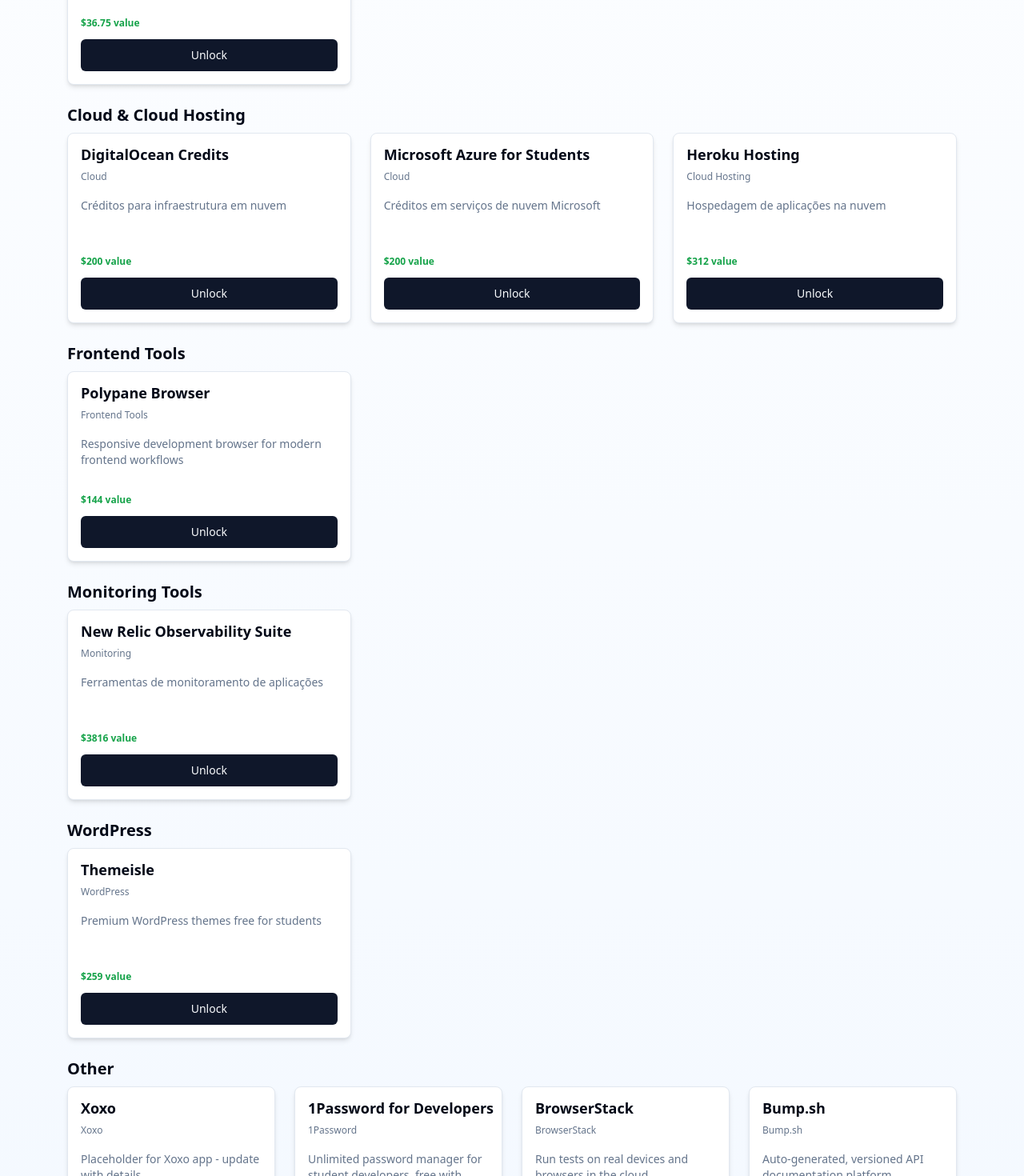
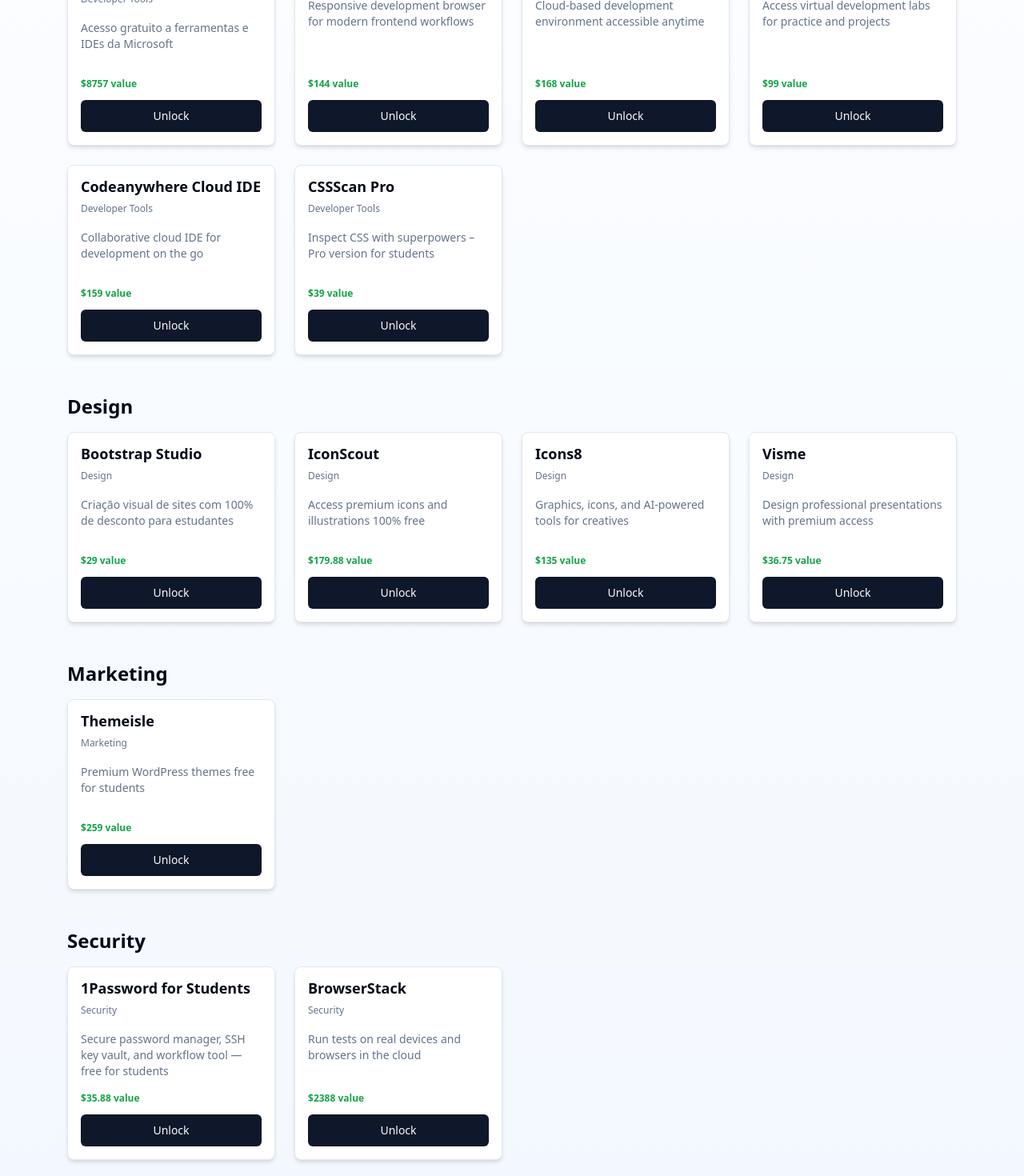
Before and after one commit to 92username/pack-unlock-ai-hub, a React (Vite) app: page /explore in a window 1280 px wide. Shown: the part 980-2450 px from the top of the page at 80% size. Built offline with nearby package versions, Linux system fonts and the light colour scheme.

Commit message:
Refactor: Group perks by category on Explore page
Group perks on the Explore page by category, displaying each category with a header and rendering the perks using the BenefitCard component.  Added spacing between category sections.

```diff
--- a/src/pages/Explore.tsx
+++ b/src/pages/Explore.tsx
@@ -1,13 +1,29 @@
+
 import { useState, useEffect } from "react";
 import Navbar from "@/components/Navbar";
 import BenefitCard from "@/components/BenefitCard";
-import DevToolsBenefits from "@/components/DevToolsBenefits";
-import DesignBenefits from "@/components/DesignBenefits";
-import CloudBenefits from "@/components/CloudBenefits";
-import FrontendBenefits from "@/components/FrontendBenefits";
-import MonitoringBenefits from "@/components/MonitoringBenefits";
-import WordPressBenefits from "@/components/WordPressBenefits";
-import { unlockPackBenefits } from "@/data/unlockPackBenefits";
+// If you ever split out by Benefit type, you won't need category-components anymore.
+
+import unlockPackBenefitsData from "@/data/unlockPackBenefits.json";
+
+type Benefit = {
+  id: string;
+  name: string;
+  description: string;
+  category: string;
+  value_usd: number;
+  auto_access: boolean;
+  activation_link: string | null;
+};
+
+// Helper: Get all unique categories in appearance order (can sort if prefer alpha)
+const getOrderedCategories = (benefits: Benefit[]): string[] => {
+  const seen = new Set<string>();
+  benefits.forEach((b) => {
+    if (b.category && !seen.has(b.category)) seen.add(b.category);
+  });
+  return Array.from(seen); // Or: [...seen].sort() for alpha sort
+};
 
 export default function Explore() {
   const [unlocked, setUnlocked] = useState<{ [bid: string]: boolean }>(() => {
@@ -19,7 +35,7 @@ export default function Explore() {
   });
 
   useEffect(() => {
-    setUnlocked(u => {
+    setUnlocked((u) => {
       try {
         return { ...u, ...(JSON.parse(localStorage.getItem("unlockpack_benefits") || "{}")) };
       } catch {
@@ -29,20 +45,26 @@ export default function Explore() {
   }, []);
 
   function handleUnlock(id: string) {
-    setUnlocked(u => {
+    setUnlocked((u) => {
       const next = { ...u, [id]: true };
       localStorage.setItem("unlockpack_benefits", JSON.stringify(next));
       return next;
     });
   }
   function handleRevert(id: string) {
-    setUnlocked(u => {
+    setUnlocked((u) => {
       const next = { ...u };
       delete next[id];
       localStorage.setItem("unlockpack_benefits", JSON.stringify(next));
       return next;
     });
   }
+
+  // Parse data from JSON and cast for TS
+  const benefits: Benefit[] = unlockPackBenefitsData as any;
+
+  // Get ordered list of categories
+  const categories = getOrderedCategories(benefits);
 
   return (
     <div className="min-h-screen bg-gradient-to-b from-white to-blue-50">
@@ -55,24 +77,23 @@ export default function Explore() {
           Unlock top educational deals & software—become unstoppable. Confirm each unlock to track it on your dashboard!
         </p>
 
-        {/* Render benefit cards grouped by category */}
-        <DevToolsBenefits benefits={unlockPackBenefits} unlocked={unlocked} onUnlock={handleUnlock} onRevert={handleRevert} />
-        <DesignBenefits benefits={unlockPackBenefits} unlocked={unlocked} onUnlock={handleUnlock} onRevert={handleRevert} />
-        <CloudBenefits benefits={unlockPackBenefits} unlocked={unlocked} onUnlock={handleUnlock} onRevert={handleRevert} />
-        <FrontendBenefits benefits={unlockPackBenefits} unlocked={unlocked} onUnlock={handleUnlock} onRevert={handleRevert} />
-        <MonitoringBenefits benefits={unlockPackBenefits} unlocked={unlocked} onUnlock={handleUnlock} onRevert={handleRevert} />
-        <WordPressBenefits benefits={unlockPackBenefits} unlocked={unlocked} onUnlock={handleUnlock} onRevert={handleRevert} />
-
-        {/* Fallback for any benefit not matched by above categories */}
-        <section>
-          <h3 className="text-xl font-bold mb-2 mt-6">Other</h3>
+        {/* Category grouping by field */}
+        {categories.map((category) => {
+          const benefitsInCategory = benefits.filter((b) => b.category === category);
+          if (!benefitsInCategory.length) return null;
+          return (
+            <section key={category} className="mb-12">
+              <h3 className="text-2xl font-bold mb-4 mt-6">{category}</h3>
               <div className="grid grid-cols-1 sm:grid-cols-2 lg:grid-cols-3 xl:grid-cols-4 gap-6">
-            {unlockPackBenefits.filter(b =>
-              !["Dev Tools", "Design", "Design Assets", "Design Tools", "Design & AI", "Cloud", "Cloud Hosting", "Frontend Tools", "Monitoring", "WordPress"].includes(b.provider)
-            ).map(b => (
+                {benefitsInCategory.map((b) => (
                   <BenefitCard
                     key={b.id}
-                {...b}
+                    id={b.id}
+                    name={b.name}
+                    provider={b.category}
+                    description={b.description}
+                    activationUrl={b.activation_link || "#"}
+                    value={b.value_usd}
                     unlocked={!!unlocked[b.id]}
                     onUnlock={() => handleUnlock(b.id)}
                     onRevert={() => handleRevert(b.id)}
@@ -80,6 +101,8 @@ export default function Explore() {
                 ))}
               </div>
             </section>
+          );
+        })}
       </main>
     </div>
   );
```
Lines whose indentation alone changed are shown as unchanged.
